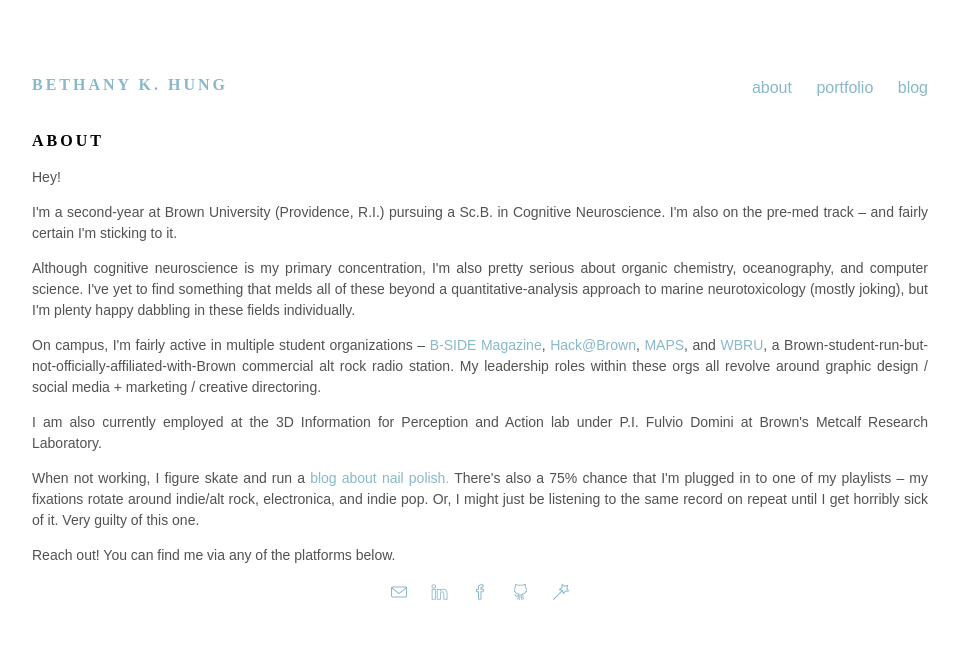
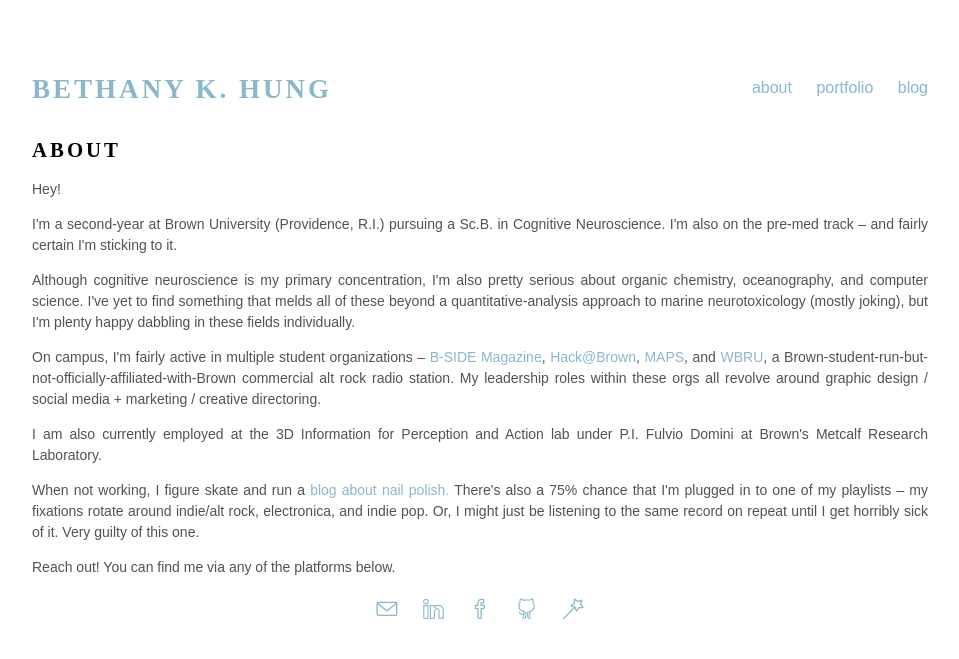
Before and after one commit to bethny/bethny.github.io, a Jekyll site: the page built from about/index.html, in a window 1280 px wide. Shown: the top 659 px of the page, without its empty margins (160-1119 px from the left). Built offline with Jekyll 4.4.1, drawn with Linux system fonts in a browser that asks for light colours; nearby versions of some CDN libraries.

Commit message:
Update main.css

```diff
--- a/css/main.css
+++ b/css/main.css
@@ -57,18 +57,18 @@ h1 {
   text-align: center; }
 
 h2 {
-  font-size: 1em;
+  font-size: 1.3em;
   font-family: Josefin Slab, serif;
   text-transform: uppercase;
   letter-spacing: 3px; }
   h2 a {
-    font-size: 1em;
+    font-size: 1.3em;
     font-family: Josefin Slab, serif;
     text-transform: uppercase;
     letter-spacing: 3px; }
 
 h3 a {
-  font-size: 1em;
+  font-size: 1.3em;
   font-family: Josefin Slab, serif;
   text-transform: uppercase;
   letter-spacing: 3px;
@@ -89,7 +89,7 @@ p {
 
 footer {
   /*border-top: 1px solid #d5d5d5;*/
-  font-size: 1em; }
+  font-size: 1.3em; }
 
 ul posts {
   margin: 20px auto 40px;
```
